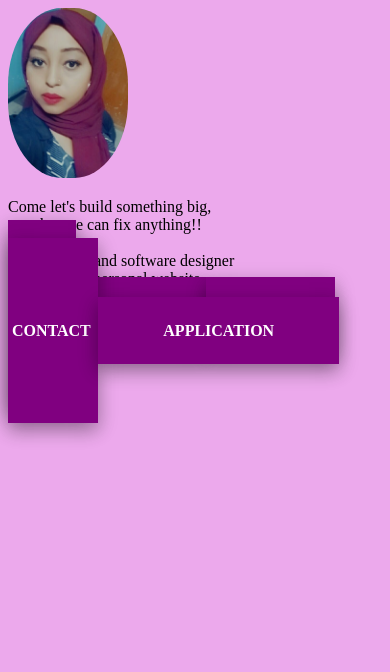
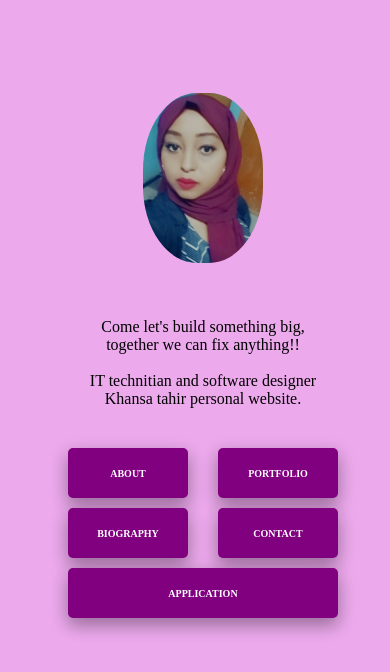
Before and after one commit to khansaTahir/ATR-3185-11, a plain HTML site: page index.html in a window 390 px wide. Drawn offline with Linux system fonts and the light colour scheme.

Commit message:
Add files via upload

```diff
--- a/css/homestyle.css
+++ b/css/homestyle.css
@@ -1,76 +1,114 @@
-#indexdisplay { display: flex;
-        align-items: center;
-        justify-content: center;
-        margin-top: 30vh;
-        font-family:  serif,'Times New Roman', Times;
-        font-style: italic;
-        color: rgb(88, 56, 88);
-        margin-bottom: 5vh;
-    }
-#homeimage { width:  120px;
-        height:  170px;
-    margin-right: 5vw;
-    border-radius: 45%;
+body {
+  background-color: rgb(236, 169, 236);
+  width: 100%;
+  display: flex;
+  justify-content: center;
+  --main_width: 400px;
+  --main_height: 400px;
+  --button_width: calc(var(--main_width) / 2 - 30px);
+  overflow-x: hidden;
+}
+main {
+  margin-top: 100px;
+  width: var(--main_width);
+  height: var(--main_height);
+  display: grid;
+  grid-template-columns: 40% 10% 50%;
+  grid-template-rows: 55% repeat(3, 15%);
+  row-gap: 10px;
+  justify-items: start;
+}
+p {
+  grid-column: 2 / -1;
+  align-self: center;
+}
+img {
+  width: 120px;
+  height: 170px;
+  border-radius: 45%;
+  align-self: center;
 }
 
-
-a {text-decoration: none;
-    color: inherit;}
-
+a {
+  text-decoration: none;
+  color: inherit;
+}
 .h-button {
-        background-color: purple ;
-        box-shadow: 0 8px 16px 0 rgba(0,0,0,0.2), 0 6px 20px 0 rgba(0,0,0,0.19);
-        font-weight: bolder;
-        align-items: flex-start;
-        text-decoration: none;
-        color: white ;}
-
-body{
-    background-color: rgb(236, 169, 236);
+  background-color: purple;
+  box-shadow: 0 8px 16px 0 rgba(0, 0, 0, 0.2), 0 6px 20px 0 rgba(0, 0, 0, 0.19);
+  font-weight: bolder;
+  color: white;
+  /*  */
+  display: flex;
+  align-items: center;
+  justify-content: center;
+  width: var(--button_width);
+  justify-self: center;
+  border-radius: 5px;
 }
 
 .h-button:hover {
-    color: purple;
-    z-index: 100;
-    background-color: white;
-    font-size: larger;
-    box-shadow: 0 8px 16px 0 rgba(0,0,0,0.2), 0 6px 20px 0 rgba(0,0,0,0.19);
+  color: purple;
+  background-color: white;
 }
-.h-button:link {
-    text-decoration: none;}
-#buttoncontainer{
-    display: flex;
-    justify-content: center;
-    flex-wrap: wrap;
-    align-items: center;
-    flex-direction: row;
-    justify-content: center;
-
-
+#aboutbutton {
+  grid-column: 1/3;
+  grid-row: 2/3;
+}
+#qualificationbutton {
+  grid-column: 3/4;
+  grid-row: 2/3;
+}
+#biographybutton {
+  grid-column: 1/3;
+  grid-row: 3/4;
+}
+#contactbutton {
+  grid-column: 3/4;
+  grid-row: 3/4;
+}
+#formbutton {
+  grid-column: 1/4;
+  grid-row: 4/5;
+  width: calc(var(--button_width) * 2 + 30px);
 }
 
-
-#formbutton {flex-wrap: nowrap;
-
-    align-items: center;
-    padding: 25px 65px;
-
+@media screen and (max-width: 450px) {
+  body {
+    --main_width: 300px;
+    --main_height: 500px;
+  }
+  main {
+    /*  */
+    margin-top: 70px;
+    grid-template-rows: 40% 30% repeat(3, 10%);
+    justify-items: center;
+  }
+  img {
+    grid-column: 1/-1;
+  }
+  p {
+    grid-column: 1/-1;
+    grid-row: 2/3;
+    text-align: center;
+  }
+  .h-button {
+    font-size: 10px;
+  }
+  #aboutbutton {
+    grid-row: 3/4;
+  }
+  #qualificationbutton {
+    grid-row: 3/4;
+  }
+  #biographybutton {
+    grid-row: 4/5;
+  }
+  #contactbutton {
+    grid-row: 4/5;
+  }
+  #formbutton {
+    grid-row: 5/6;
+    width: calc(var(--button_width) * 2 + 30px);
+  }
 }
-#formbuttoncontrol { display: flex;
-    justify-content: center;
-    align-self: flex-start;
-    margin-top: -70px;
-    margin-left: -15px;
-
-}
-
-#qualificationbutton, #biographybutton , #contactbutton, #aboutbutton{
-    justify-content: row-reverse;
-    align-self: flex-start;
-
-}
-#qualificationbutton, #biographybutton {padding: 27px 15px;
-    margin-top: -150px;
-    }
-#contactbutton, #aboutbutton {padding: 10vh 1vw;
-        margin-top: 7vh;}
```
Also changed, not shown: css/aboutstyle.css (line endings or trailing spaces), css/biographystyle.css (line endings or trailing spaces), css/contactstyle.css (line endings or trailing spaces), css/formstyle.css (line endings or trailing spaces), css/qualificationstyle.css (line endings or trailing spaces), html/about.html (line endings or trailing spaces), html/biography.html (line endings or trailing spaces), html/contact.html (line endings or trailing spaces), html/form.html (line endings or trailing spaces), html/qualification.html (line endings or trailing spaces), image/logo.svg, 1 other file.
